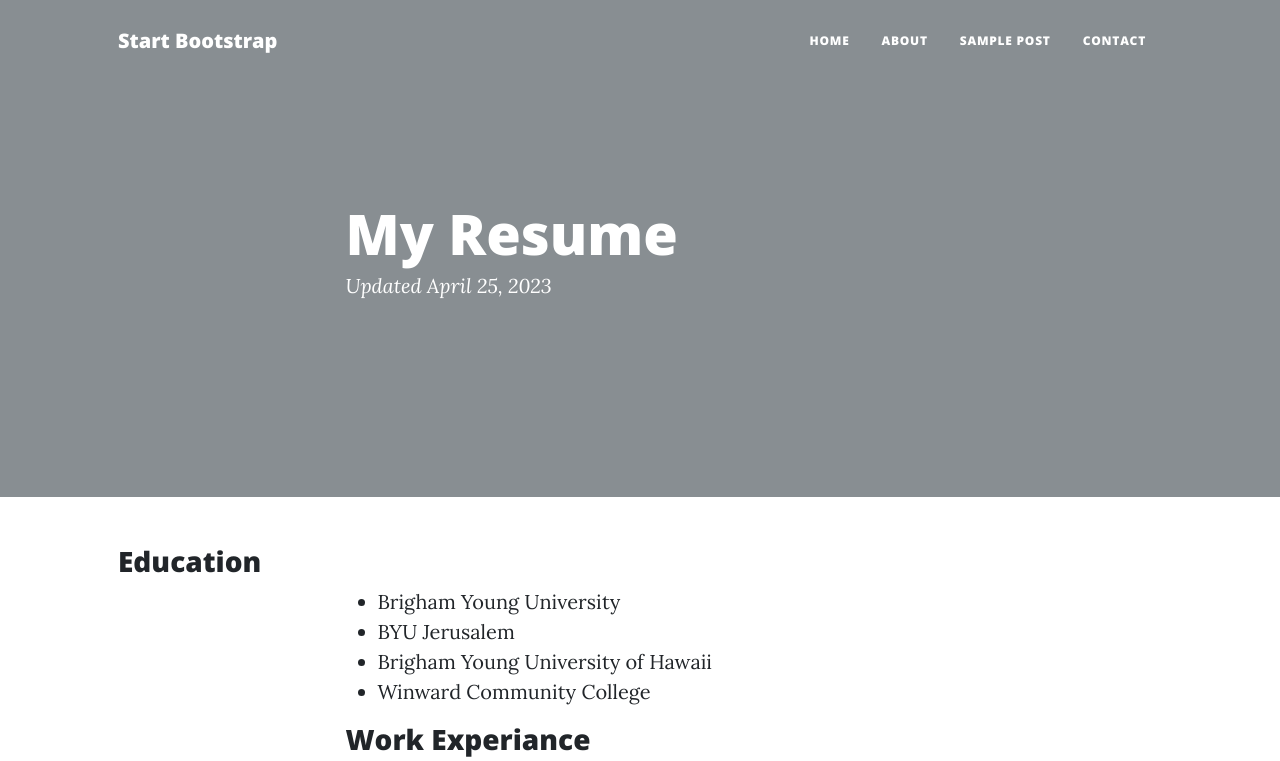
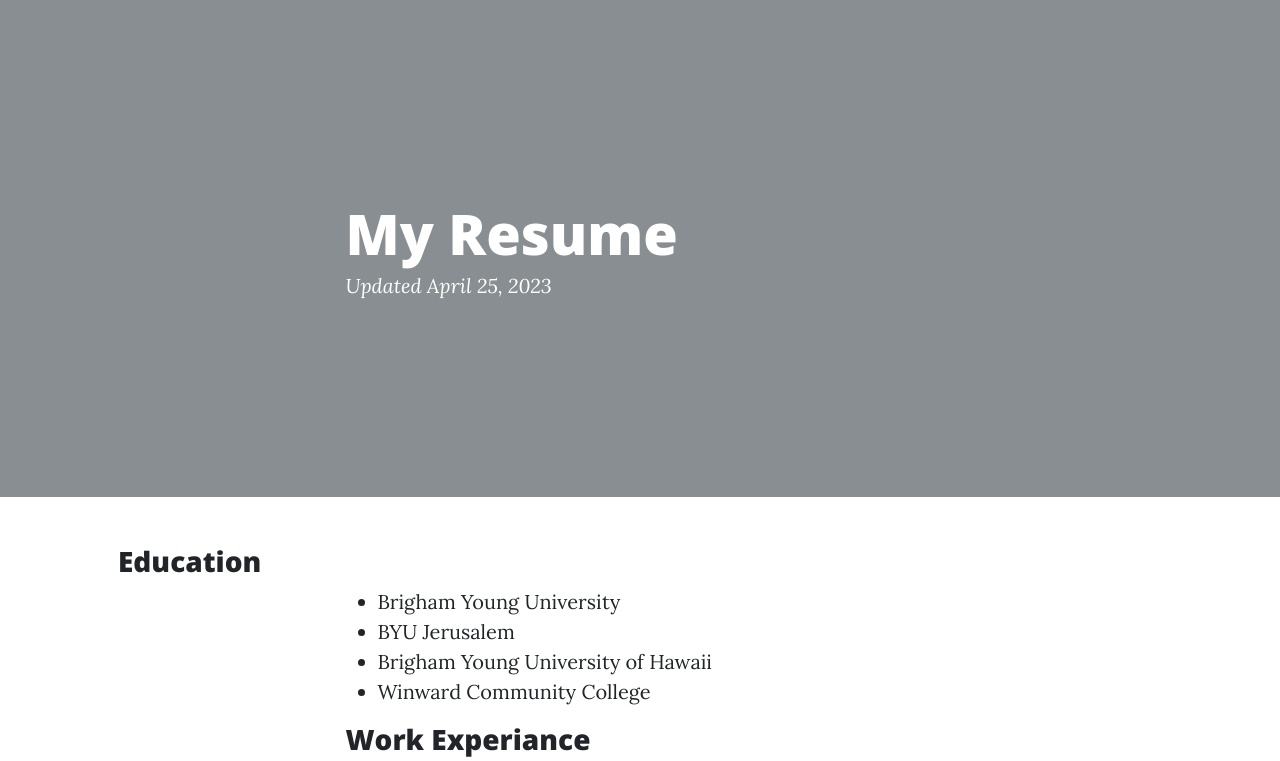
Before and after one commit to tatemarlowe/attempt8, a plain HTML site: page post.html in a window 1280 px wide. Shown: the top 761 px of the page. Drawn offline with nearby package versions, Linux system fonts and the light colour scheme.

Commit message:
Add files via upload

```diff
--- a/post.html
+++ b/post.html
@@ -17,10 +17,6 @@
     </head>
     <body>
         <!-- Navigation-->
-        <nav class="navbar navbar-expand-lg navbar-light" id="mainNav">
-            <div class="container px-4 px-lg-5">
-                <a class="navbar-brand" href="index.html">Start Bootstrap</a>
-
 
                 <div class="collapse navbar-collapse" id="navbarResponsive">
                     <ul class="navbar-nav ms-auto py-4 py-lg-0">
```
